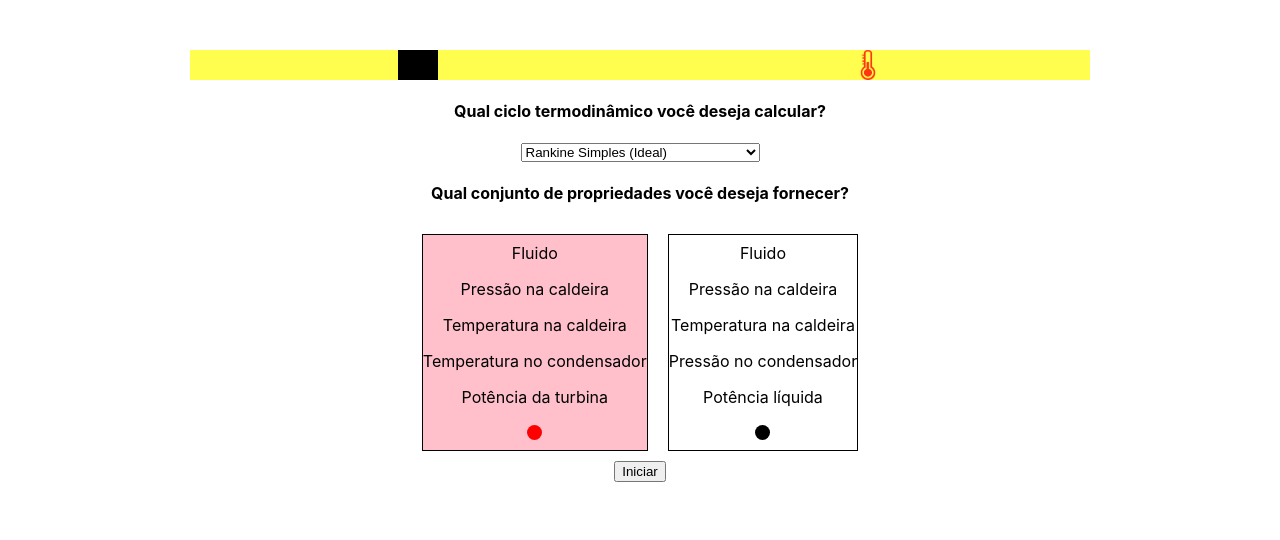
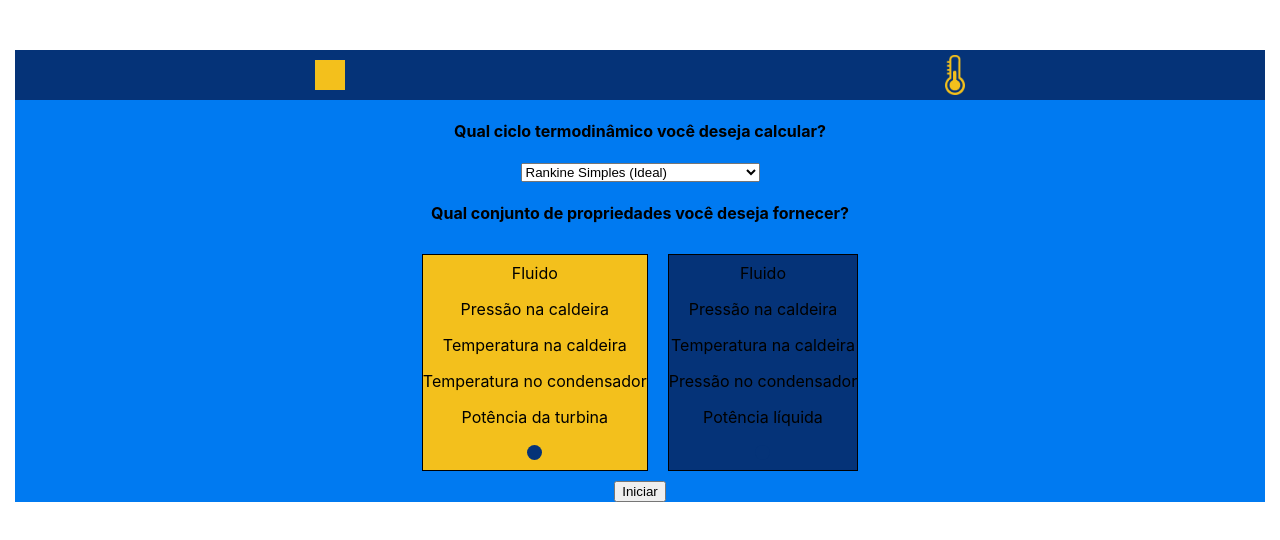
Before and after one commit to valmarath/rankine-cycle-calculator, a React (Create React App) app in the folder client/: page / in a window 1280 px wide. Shown: the top 540 px of the page. Built offline with nearby package versions, Linux system fonts and the light colour scheme.

Commit message:
Started layout adjustments

```diff
--- a/client/src/App.js
+++ b/client/src/App.js
@@ -1,7 +1,7 @@
 import { useEffect, useState } from 'react';
 import * as C from './App.styles';
 
-import headerImage from './svg/logo.png';
+import headerImage from './svg/logo2.png';
 
 import './App.css';
 import { CycleContainer } from './components/CycleContainer';
@@ -36,7 +36,7 @@ const App = () => {
         <C.HeaderImg>
           <C.ChangeCycle onClick={handleChangeCycle}>
           </C.ChangeCycle>
-          <img src={headerImage} alt="thermodynamics calculator logo" height={30} />
+          <img src={headerImage} alt="thermodynamics calculator logo" height={40} />
         </C.HeaderImg>
       </C.HeaderArea>
       {(layout === false) &&
--- a/client/src/App.styles.js
+++ b/client/src/App.styles.js
@@ -2,7 +2,7 @@ import styled from "styled-components";
 
 export const Container = styled.div`
     width: 100%;
-    max-width: 900px;
+    max-width: 1250px;
     margin: auto;
     display: flex;
     flex-direction: column;
@@ -15,18 +15,21 @@ export const Container = styled.div`
 
 export const HeaderArea = styled.header`
     width: 100%;
-    background-color: #FFFD4D;
+    padding: 5px 0;
+    background-color: #053378;
 `;
 
 export const HeaderImg = styled.div`
     display: flex;
     justify-content: space-around;
+    align-items: center;
 `;
 
 export const ChangeCycle = styled.div`
     display: flex;
-    width: 40px;
-    background-color: black;
+    width: 30px;
+    height: 30px;
+    background-color: #F3C01C;
     cursor: pointer;
 `;
 
@@ -37,7 +40,7 @@ export const CycleSelector = styled.div`
 export const CalcCycle = styled.div`
     display: flex;
     width: 100%;
-    height: 750px;
+    height: auto;
 `;
 
 export const InputSide = styled.div`
--- a/client/src/components/CycleSelector/styles.js
+++ b/client/src/components/CycleSelector/styles.js
@@ -5,6 +5,7 @@ export const Container = styled.div`
     flex-direction: column;
     justify-content: center;
     align-items: center;
+    background-color: #007AF1;
 `;
 
 export const Label = styled.h4`
@@ -32,8 +33,9 @@ export const InputItem = styled.div`
         margin-block-start: 0.5em;
         margin-block-end: 0.5em;
     }
+    background-color: #053378;
     ${props => props.cycleProperties === true && `
-    background-color: pink;
+    background-color: #F3C01C;
 `}
 `;
 
@@ -41,9 +43,9 @@ export const SelectedCircle = styled.div`
     width: 15px;
     height: 15px;
     border-radius: 50%;
-    background-color: black;
+    background-color: #053378;
     ${props => props.cycleProperties === true && `
-    background-color: red;
+    background-color: #053378;
 `}
     margin: 10px 0;
 `;
--- a/client/src/components/buttons/PostButton/styles.js
+++ b/client/src/components/buttons/PostButton/styles.js
@@ -9,6 +9,7 @@ export const Container = styled.div`
     width: 10vw;
     cursor: pointer;
     margin-top: 10px;
+    color: #FFF;
 `;
 
 export const Label = styled.h4`
--- a/client/src/components/inputs/InputType/styles.js
+++ b/client/src/components/inputs/InputType/styles.js
@@ -3,6 +3,9 @@ import styled from "styled-components";
 export const Container = styled.div`
     display: flex;
     flex-direction: column;
+    margin-right: 15px;
+/*     justify-content: center;
+    align-items: center; */
 `;
 
 export const Type = styled.div`
@@ -12,10 +15,10 @@ export const Type = styled.div`
     background-color: #FFF;
     border: 1px solid #000;
     height: 18px;
-`;
+/*     padding: 0 5px;
+ */`;
 
 export const Label = styled.h4`
-
 `;
 
 export const Select = styled.select`
--- a/client/src/components/inputs/InputValue/styles.js
+++ b/client/src/components/inputs/InputValue/styles.js
@@ -3,6 +3,8 @@ import styled from "styled-components";
 export const Container = styled.div`
     display: flex;
     flex-direction: column;
+    justify-content: center;
+    align-items: center;
 `;
 
 export const Label = styled.h4`
--- a/client/src/components/inputs/Unit/styles.js
+++ b/client/src/components/inputs/Unit/styles.js
@@ -4,6 +4,9 @@ export const Container = styled.div`
     display: flex;
     flex-direction: column;
     visibility: ${props => props.visible ? 'visible' : 'hidden'};
+    margin-left: 15px;
+    justify-content: center;
+    align-items: center;
 `;
 
 export const Label = styled.h4`
--- a/client/src/components/resultItem/styles.js
+++ b/client/src/components/resultItem/styles.js
@@ -17,7 +17,8 @@ export const Results = styled.div`
 
 export const Unit = styled.select`
     margin-left: 5px;
-    border: 1px solid #000;
+    border: 1px solid #FFF;
     border-radius: 4px;
     background-color: #2962FF;
+    color: white;
 `;
--- a/client/src/components/results/styles.js
+++ b/client/src/components/results/styles.js
@@ -6,6 +6,7 @@ export const Container = styled.div`
     justify-content: center;
     align-items: center;
     height: 100%;
+    color: white;
 `;
 
 export const Title = styled.h2`
```
Also changed, not shown: client/src/svg/logo2.png (added).
